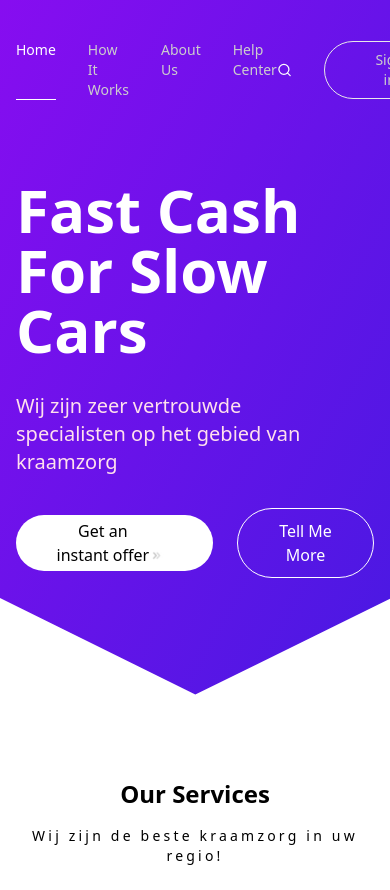
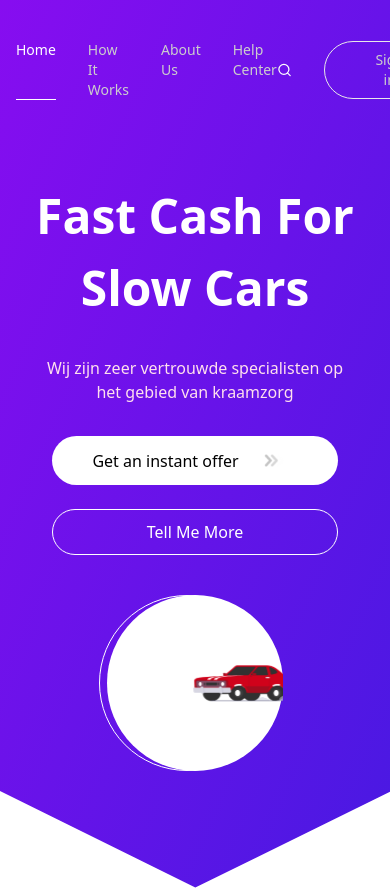
Before and after one commit to abdallamfathy/mea-task, a React (Vite) app: page / in a window 390 px wide. Shown: the top 890 px of the page. Built offline with nearby package versions, Linux system fonts and the light colour scheme.

Commit message:
make hero mob vers

```diff
--- a/src/componets/Hero.tsx
+++ b/src/componets/Hero.tsx
@@ -4,9 +4,9 @@ import HeroText from "./HeroText";
 const Hero = () => {
   return (
     <div className="">
-      <div className="flex justify-between items-center  my-20 ">
+      <div className="flex md:flex-row flex-col justify-between items-center max-md:gap-10 my-20 ">
         <HeroText />
-        {/* <HeroImage /> */}
+        <HeroImage />
       </div>
     </div>
   );
--- a/src/componets/HeroImage.tsx
+++ b/src/componets/HeroImage.tsx
@@ -1,11 +1,11 @@
 import redCar from "/src/assets/red.svg"
 const HeroImage = () => {
   return (
-<div>
-        <div className="border border-white rounded-full w-[500px] h-[500px] absolute -translate-y-2 -translate-x-5 "/>
+<div className="">
+        <div className="border border-white rounded-full md:w-[500px] w-44 h-44 md:h-[500px] absolute -translate md:-translate-y-2 -translate-x-2 md:-translate-x-5 "/>
 <div className="relative overflow-hidden">
-        <div className=" bg-white rounded-full w-[480px] h-[480px] "/>
-        <img src={redCar} alt="redcar" className="absolute inset-0  animate-carAnimation" />
+        <div className=" bg-white rounded-full md:w-[480px] md:h-[480px]  w-44 h-44 "/>
+        <img src={redCar} alt="redcar" className="absolute inset-0  animate-carAnimation " />
 
     </div>
 
--- a/src/componets/HeroText.tsx
+++ b/src/componets/HeroText.tsx
@@ -1,13 +1,13 @@
 import arrow from "/src/assets/arrow.png";
 const HeroText = () => {
   return (
-    <div className="flex flex-col items-start gap-8 max-w-[516px] text-white">
-      <h1 className="font-bold text-6xl">Fast Cash For Slow Cars</h1>
-      <p className="max-w-[320px] text-xl text-[#FFE0ED]">
+    <div className="flex flex-col md:items-start items-center max-md:text-center gap-8 max-w-[516px] text-white">
+      <h1 className="font-bold md:text-6xl text-5xl leading-normal">Fast Cash For Slow Cars</h1>
+      <p className="max-w-[320px] md:text-xl text-[#FFE0ED]">
         Wij zijn zeer vertrouwde specialisten op het gebied van kraamzorg
       </p>
 
-      <div className="flex items-center gap-6">
+      <div className="flex md:flex-row flex-col md:items-center gap-6">
         <button className="flex justify-between items-center text-black rounded-full bg-white px-10 py-1">
           <p>Get an instant offer </p>
           <img
```
